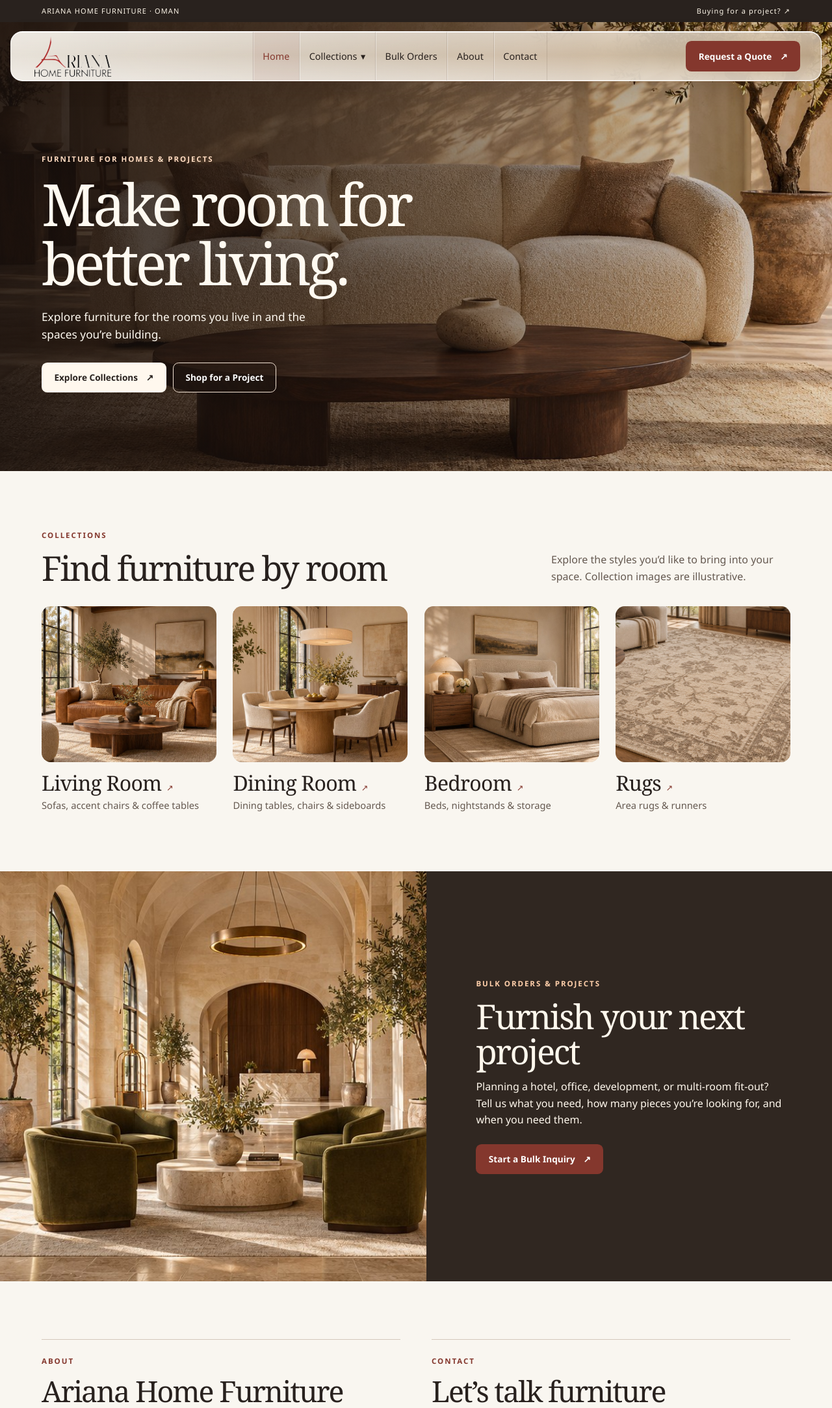
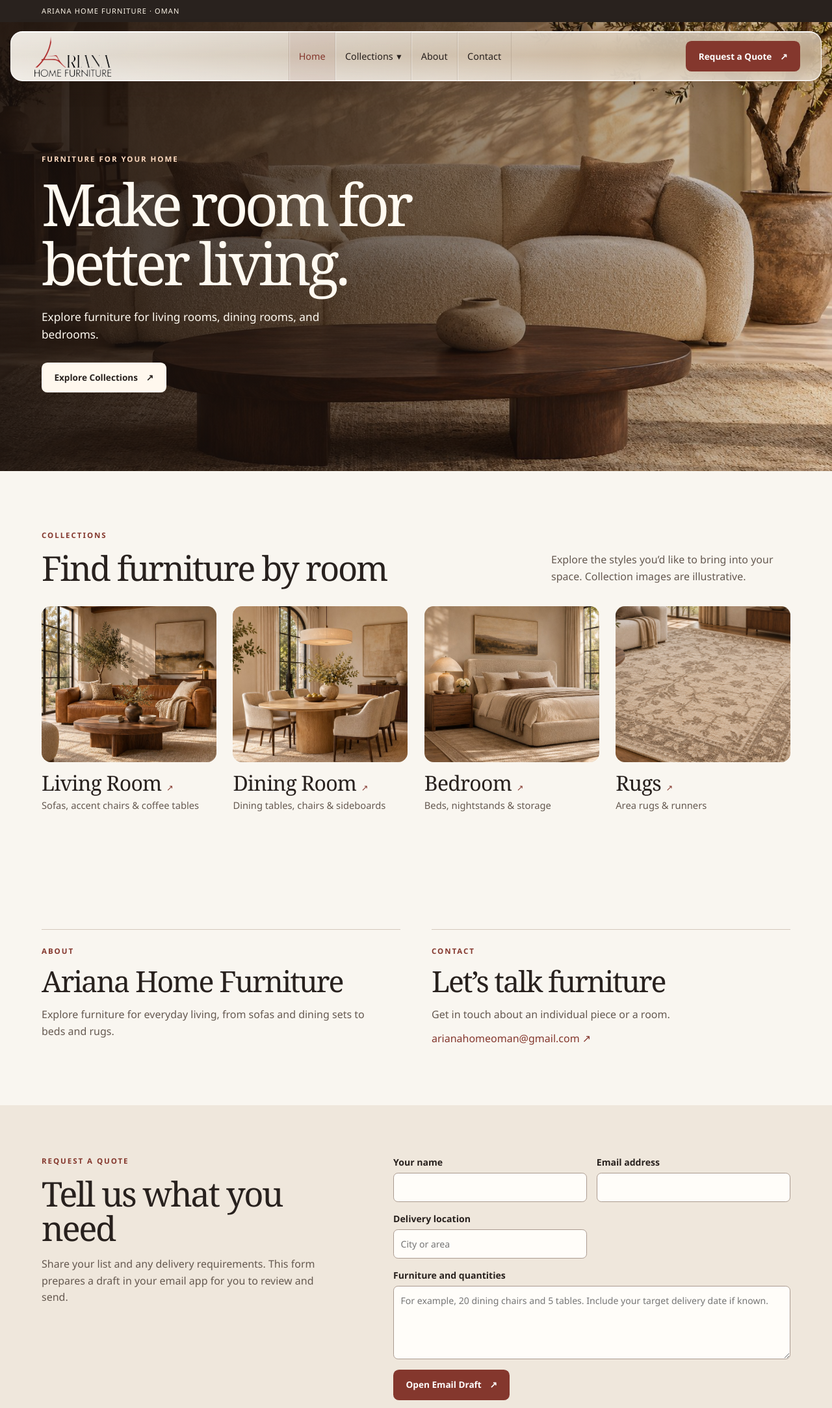
Before and after one commit to arianahomeoman/arianahomefurniture, a plain HTML site: page index.html in a window 1280 px wide. Shown: the top 2167 px of the page at 65% size. Drawn offline with Linux system fonts and the light colour scheme.

Commit message:
Remove bulk orders and add social footer

```diff
--- a/index.html
+++ b/index.html
@@ -3,15 +3,15 @@
 <head>
 <meta charset="utf-8">
 <meta name="viewport" content="width=device-width,initial-scale=1">
-<meta name="description" content="Explore furniture for homes and projects with Ariana Home Furniture.">
-<title>Ariana Home Furniture | Furniture for Homes & Projects</title>
+<meta name="description" content="Explore furniture for your home with Ariana Home Furniture.">
+<title>Ariana Home Furniture | Furniture for Your Home</title>
 <link rel="icon" href="ariana-home.ico">
 <link rel="stylesheet" href="styles.css">
 <script src="site.js" defer></script>
 </head>
 <body>
 <a class="skip" href="#main">Skip to content</a>
-<div class="strip"><span>ARIANA HOME FURNITURE · OMAN</span><a href="#bulk">Buying for a project? <span aria-hidden="true">↗</span></a></div>
+<div class="strip"><span>ARIANA HOME FURNITURE · OMAN</span></div>
 <header class="header">
   <div class="header-inner">
     <a href="#home" class="logo"><img src="logo.png" width="256" height="256" alt="Ariana Home Furniture"></a>
@@ -26,7 +26,7 @@
           <a href="rugs.html">Rugs</a>
         </div>
       </div>
-      <a href="#bulk">Bulk Orders</a>
+
       <a href="#about">About</a>
       <a href="#contact">Contact</a>
     </nav>
@@ -37,10 +37,10 @@
   <section class="hero" id="home" aria-labelledby="hero-title">
     <img src="living-room.jpg" alt="" fetchpriority="high">
     <div class="hero-content wrap">
-      <p class="label">FURNITURE FOR HOMES & PROJECTS</p>
+      <p class="label">FURNITURE FOR YOUR HOME</p>
       <h1 id="hero-title">Make room for<br>better living.</h1>
-      <p>Explore furniture for the rooms you live in and the spaces you’re building.</p>
-      <div class="actions"><a class="button paper" href="#collections">Explore Collections <span aria-hidden="true">↗</span></a><a class="button outline" href="#bulk">Shop for a Project</a></div>
+      <p>Explore furniture for living rooms, dining rooms, and bedrooms.</p>
+      <div class="actions"><a class="button paper" href="#collections">Explore Collections <span aria-hidden="true">↗</span></a></div>
     </div>
   </section>
   <section class="wrap section" id="collections" aria-labelledby="collections-title">
@@ -56,18 +56,9 @@
       <a class="category" href="rugs.html"><img src="rugs.jpg" alt="Textured ivory and taupe rug on an oak floor" loading="lazy"><h3>Rugs <span aria-hidden="true">↗</span></h3><p>Area rugs & runners</p></a>
     </div>
   </section>
-  <section class="bulk" id="bulk" aria-labelledby="bulk-title">
-    <img src="project.jpg" alt="Hotel lobby with olive chairs and arched windows" loading="lazy">
-    <div class="bulk-content">
-      <p class="label">BULK ORDERS & PROJECTS</p>
-      <h2 id="bulk-title">Furnish your next project</h2>
-      <p>Planning a hotel, office, development, or multi-room fit-out? Tell us what you need, how many pieces you’re looking for, and when you need them.</p>
-      <a class="button" href="#quote">Start a Bulk Inquiry <span aria-hidden="true">↗</span></a>
-    </div>
-  </section>
   <section class="wrap section details" aria-label="About and contact">
-    <article id="about"><p class="label">ABOUT</p><h2>Ariana Home Furniture</h2><p>Explore pieces for everyday living and share furnishing requirements for larger projects.</p></article>
-    <article id="contact"><p class="label">CONTACT</p><h2>Let’s talk furniture</h2><p>Get in touch about an individual piece, a room, or a bulk order.</p><a class="text-link" href="mailto:arianahomeoman@gmail.com">arianahomeoman@gmail.com <span aria-hidden="true">↗</span></a></article>
+    <article id="about"><p class="label">ABOUT</p><h2>Ariana Home Furniture</h2><p>Explore furniture for everyday living, from sofas and dining sets to beds and rugs.</p></article>
+    <article id="contact"><p class="label">CONTACT</p><h2>Let’s talk furniture</h2><p>Get in touch about an individual piece or a room.</p><a class="text-link" href="mailto:arianahomeoman@gmail.com">arianahomeoman@gmail.com <span aria-hidden="true">↗</span></a></article>
   </section>
   <section id="quote" class="quote" aria-labelledby="quote-title">
     <div class="wrap quote-grid">
@@ -76,7 +67,6 @@
         <div class="fields">
           <label>Your name<input name="name" autocomplete="name" required></label>
           <label>Email address<input name="email" type="email" autocomplete="email" required></label>
-          <label>Order type<select name="type"><option>Bulk or project order</option><option>Home or individual order</option></select></label>
           <label>Delivery location<input name="location" autocomplete="address-level2" placeholder="City or area"></label>
         </div>
         <label>Furniture and quantities<textarea name="details" rows="4" placeholder="For example, 20 dining chairs and 5 tables. Include your target delivery date if known." required></textarea></label>
@@ -85,6 +75,6 @@
     </div>
   </section>
 </main>
-<footer class="footer"><div class="wrap"><span>© Ariana Home Furniture</span><a href="#home">Back to top ↑</a></div></footer>
+<footer class="footer"><div class="wrap" style="flex-wrap:wrap;align-items:center"><span>© Ariana Home Furniture</span><div aria-label="Social media" style="display:flex;flex-wrap:wrap;gap:.45rem 1rem"><span>Instagram</span><span>Facebook</span><span>YouTube</span><small>Profile links coming soon</small></div><a href="#home">Back to top ↑</a></div></footer>
 </body>
 </html>
--- a/site.js
+++ b/site.js
@@ -25,7 +25,6 @@ quoteForm?.addEventListener('submit', event => {
   const body = [
     'Name: ' + fields.get('name'),
     'Email: ' + fields.get('email'),
-    'Order type: ' + fields.get('type'),
     'Delivery location: ' + fields.get('location'),
     '',
     'Furniture and quantities:',
```
Also changed, not shown: bedroom.html (+3 -3 lines), dining-room.html (+3 -3 lines), living-room.html (+3 -3 lines), rugs.html (+3 -3 lines).
